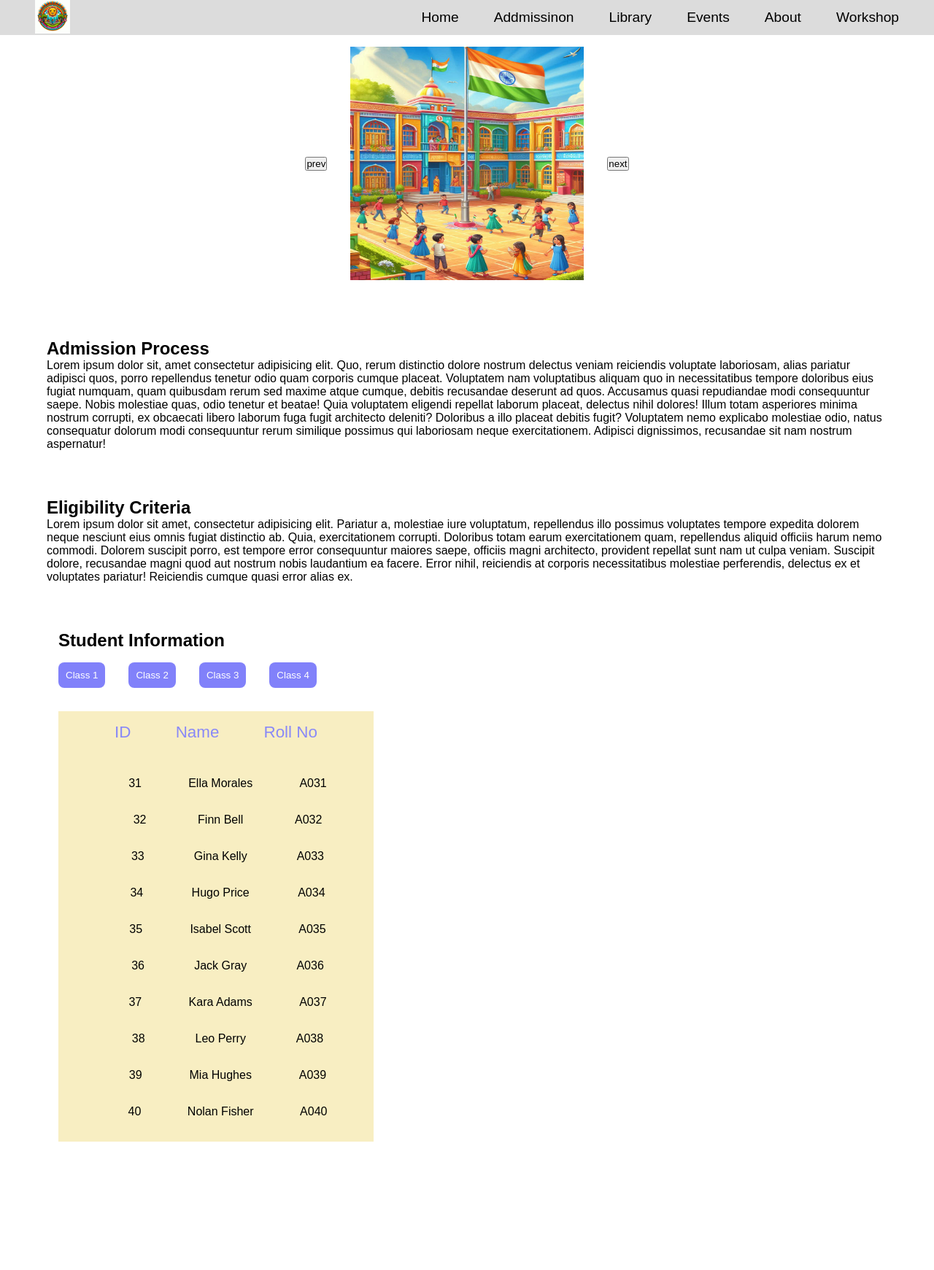
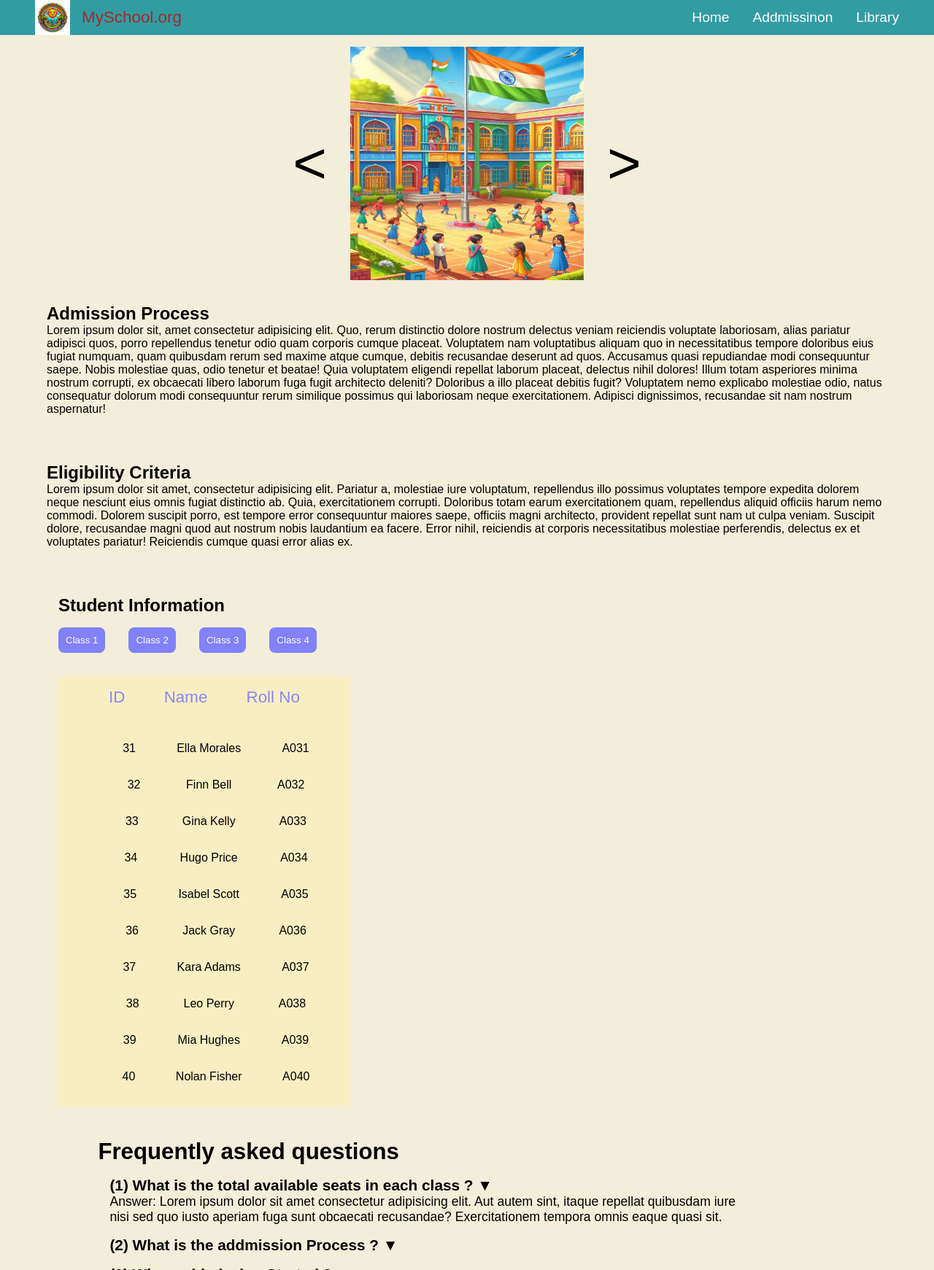
Before and after one commit to Aminul-123/school-management-system, a plain HTML site: page index.html in a window 1280 px wide. Shown: the top 1741 px of the page at 73% size. Before the commit the page ends 1565 px from the top, so only its background shows below. Drawn offline with Linux system fonts and the light colour scheme.

Commit message:
second commit

```diff
--- a/index.html
+++ b/index.html
@@ -9,7 +9,7 @@
 </head>
 <body>
 <div class="container ">
-
+<!-- remove hide class -->
     <div class="login-form hide">
         <form>
             <!-- <div>
@@ -32,22 +32,22 @@
 
 
 
-<main class="main-cont">
+<!-- class should be hide  -->
+<main class="main-cont ">
         <div class="header">
             <div class="logo">
                 <img src="img/_06290ea2-cd9d-4d2d-a7db-47e52f14059e.jpg" alt="logo" >
+                <span style="font-size: 1.4rem; color: brown;">MySchool.org</span>
             </div>
             <div class="elems">
                 <span>Home</span>
                 <span>Addmissinon</span>
                 <span>Library</span>
-                <span>Events</span>
-                <span>About</span>
-                <span>Workshop</span>
             </div>
         </div>
+
         <section class="img-slide-cont" >
-            <button class="prev"> prev </button>
+            <span class="left-right-arrow prev"> &lt; </span>
             <div class="img-slide">
 
             </div>
@@ -58,20 +58,20 @@
             <img src="img/_d928eee7-399a-4c22-916a-8b3b4e09c24c.jpg" alt="">
             <img src="img/_e6e00022-cb22-40a4-b350-a136ef5cf88d.jpg" alt="">
             <img src="img/_eac93dbc-45ab-4707-a93a-eea5f77d076f.jpg" alt=""> -->
-            <button class="next">next</button>
+            <span class="next left-right-arrow">&gt;</span>
         </section>
         <section class="addmission-cont">
 
             <div class="addmission" >
                 <h2>Admission Process</h2>
-                <p>Lorem ipsum dolor sit, amet consectetur adipisicing elit. Quo, rerum distinctio dolore nostrum delectus veniam reiciendis voluptate laboriosam, alias pariatur adipisci quos, porro repellendus tenetur odio quam corporis cumque placeat.
+                <p >Lorem ipsum dolor sit, amet consectetur adipisicing elit. Quo, rerum distinctio dolore nostrum delectus veniam reiciendis voluptate laboriosam, alias pariatur adipisci quos, porro repellendus tenetur odio quam corporis cumque placeat.
                     Voluptatem nam voluptatibus aliquam quo in necessitatibus tempore doloribus eius fugiat numquam, quam quibusdam rerum sed maxime atque cumque, debitis recusandae deserunt ad quos. Accusamus quasi repudiandae modi consequuntur saepe.
                     Nobis molestiae quas, odio tenetur et beatae! Quia voluptatem eligendi repellat laborum placeat, delectus nihil dolores! Illum totam asperiores minima nostrum corrupti, ex obcaecati libero laborum fuga fugit architecto deleniti?
                     Doloribus a illo placeat debitis fugit? Voluptatem nemo explicabo molestiae odio, natus consequatur dolorum modi consequuntur rerum similique possimus qui laboriosam neque exercitationem. Adipisci dignissimos, recusandae sit nam nostrum aspernatur!</p>
                 </div>
                 <div class="addmission" >
                     <h2>Eligibility Criteria</h2>
-                    <p>Lorem ipsum dolor sit amet, consectetur adipisicing elit. Pariatur a, molestiae iure voluptatum, repellendus illo possimus voluptates tempore expedita dolorem neque nesciunt eius omnis fugiat distinctio ab. Quia, exercitationem corrupti.
+                    <p >Lorem ipsum dolor sit amet, consectetur adipisicing elit. Pariatur a, molestiae iure voluptatum, repellendus illo possimus voluptates tempore expedita dolorem neque nesciunt eius omnis fugiat distinctio ab. Quia, exercitationem corrupti.
                         Doloribus totam earum exercitationem quam, repellendus aliquid officiis harum nemo commodi. Dolorem suscipit porro, est tempore error consequuntur maiores saepe, officiis magni architecto, provident repellat sunt nam ut culpa veniam.
                         Suscipit dolore, recusandae magni quod aut nostrum nobis laudantium ea facere. Error nihil, reiciendis at corporis necessitatibus molestiae perferendis, delectus ex et voluptates pariatur! Reiciendis cumque quasi error alias ex.</p>
                     </div>
@@ -104,9 +104,15 @@
 
                     </div>
                 </section>
-        <!-- <div>
-            <a href="home.html">Home</a>
-        </div> -->
+                <section class="accordions-cont">
+                    <h2 >Frequently asked questions</h2>
+                    <div class="accordions"></div>
+                    <!-- <div class="single-qna">
+                        <p class="q"></p>
+                        <p class="ans"></p>
+                    </div> -->
+                </section>
+
 </main>
 
 <script type="module" src="./script.js"></script>
--- a/script.js
+++ b/script.js
@@ -1,5 +1,5 @@
 
-import { class1, class2 , class3, class4 } from "./students.js"
+import { class1, class2 , class3, class4, questionArrAccordion } from "./students.js"
 //element selectors
 const form = document.querySelector('form')
 
@@ -38,6 +38,8 @@ const _class1 = document.querySelector('.class-1')
 const _class2 = document.querySelector('.class-2')
 const _class3 = document.querySelector('.class-3')
 const _class4 = document.querySelector('.class-4')
+//accordions
+const accordions = document.querySelector('.accordions');
 
 const loginState = {
     name : '',
@@ -66,13 +68,14 @@ loginBtn.addEventListener('click', (e) => {
     if (loginState.name === 'Alex' || loginState.id === '222' || loginState.password=== '222' ) {
         alert('Login Successful')
         loginForm.classList.add('hide')
+        document.querySelector('.main-cont').classList.toggle('hide');
     } else {
         alert('Login Failed !');
     }
 })
-// setTimeout(function () {
-//     alert('By Default our application uses a fake authentication, so use name : alex , id: 123 and password : 222')
-// }, 5000)
+setTimeout(function () {
+    alert('By Default our application uses a fake authentication, so use name : alex , id: 123 and password : 222')
+}, 2000)
 
 //img slider
 const prev = document.querySelector('.prev')
@@ -107,7 +110,6 @@ const slideImgFunc = function () {
         elem.style.transform = `translateX(-${counter * 25}rem)`
     })
 }
-// let displayImg = imgArr[0] ;
 next.addEventListener('click', () => {
     slideImgFunc()
     if(counter < 5) {
@@ -152,7 +154,6 @@ const setZ_IndexToZero = function (first, sec, third, firstBtn, secBtn, thirdBtn
     secBtn.style.backgroundColor = 'rgb(129, 129, 250)'
     thirdBtn.style.backgroundColor = 'rgb(129, 129, 250)'
 }
-
 const btnClicked = function (b1, c1, c2, c3, c4, b2, b3, b4) {
     // b1 -> btn to apply
     //c1 -> class to  apply with respect to its btn
@@ -162,7 +163,6 @@ const btnClicked = function (b1, c1, c2, c3, c4, b2, b3, b4) {
         b1.style.backgroundColor = 'orange'
         //all other btns and classes to pass in the func below
         setZ_IndexToZero(c2, c3, c4, b2, b3, b4)
-
     })
 }
 
@@ -175,3 +175,32 @@ btnClicked(btn2, _class2, _class1, _class3, _class4, btn1, btn3, btn4 )
 btnClicked(btn3, _class3, _class1, _class2, _class4, btn1, btn2, btn4 )
 //for btn 4
 btnClicked(btn4, _class4,  _class1, _class2, _class3,  btn1, btn3, btn2)
+
+
+
+//accordions q and ans
+questionArrAccordion.forEach((question, idx) => {
+    const questionHtml = `<div class="single-qna">
+                        <p class="q"> <span> (${idx + 1}) </span> ${question.q} <span class='show-down'>   &#x25BC;  </span>
+                         <span class='show-up hide'>
+                           &#x25B2;
+                        </span> </p>
+                        <p class="ans hide">Answer:  ${question.ans}</p>
+                    </div>`
+    accordions.insertAdjacentHTML('beforebegin', questionHtml)
+})
+
+const allAns = document.querySelectorAll('.ans');
+allAns[0].classList.remove('hide')
+
+
+function makeHidden (class_name, i) {
+        document.querySelectorAll(class_name)[i].classList.toggle('hide');
+}
+document.querySelectorAll('.q').forEach((elem, idx) => {
+    elem.addEventListener('click', () => {
+        makeHidden('.ans', idx)
+        makeHidden('.show-down', idx)
+        makeHidden('.show-up', idx)
+    })
+})
--- a/students.js
+++ b/students.js
@@ -50,14 +50,21 @@ export const class4 = [
     { id: 39, name: "Mia Hughes", roll_no: "A039" },
     { id: 40, name: "Nolan Fisher", roll_no: "A040" },
 ]
-//   { id: 41, name: "Olivia Graham", roll_no: "A041" },
-//   { id: 42, name: "Pete Nelson", roll_no: "A042" },
-//   { id: 43, name: "Quinn Torres", roll_no: "A043" },
-//   { id: 44, name: "Ruby Flores", roll_no: "A044" },
-//   { id: 45, name: "Sean Price", roll_no: "A045" },
-//   { id: 46, name: "Tara Reed", roll_no: "A046" },
-//   { id: 47, name: "Uma Barnes", roll_no: "A047" },
-//   { id: 48, name: "Vince Watson", roll_no: "A048" },
-//   { id: 49, name: "Wendy Ross", roll_no: "A049" },
-//   { id: 50, name: "Xavier Foster", roll_no: "A050" }
-// ];
+ export const questionArrAccordion = [
+    {
+        q: 'What is the total available seats in each class ?',
+        ans : 'Lorem ipsum dolor sit amet consectetur adipisicing elit. Aut autem sint, itaque repellat quibusdam iure nisi sed quo iusto aperiam fuga sunt obcaecati recusandae? Exercitationem tempora omnis eaque quasi sit.'
+    },
+    {
+        q: 'What is the addmission Process ?',
+        ans : 'Lorem ipsum dolor sit amet consectetur adipisicing elit. Aut autem sint, itaque repellat quibusdam iure nisi sed quo iusto aperiam fuga sunt obcaecati recusandae? Exercitationem tempora omnis eaque quasi sit.'
+    },
+    {
+        q: 'When addmission Started ?',
+        ans : 'Lorem ipsum dolor sit amet consectetur adipisicing elit. Aut autem sint, itaque repellat quibusdam iure nisi sed quo iusto aperiam fuga sunt obcaecati recusandae? Exercitationem tempora omnis eaque quasi sit.'
+    },
+    {
+        q: 'How many staff do we have ?',
+        ans : 'Lorem ipsum dolor sit amet consectetur adipisicing elit. Aut autem sint, itaque repellat quibusdam iure nisi sed quo iusto aperiam fuga sunt obcaecati recusandae? Exercitationem tempora omnis eaque quasi sit.'
+    },
+]
--- a/style.css
+++ b/style.css
@@ -2,8 +2,12 @@
     padding: 0;
     margin: 0;
     font-family: sans-serif;
+    box-sizing: border-box;
 }
+body {
+    background-color: rgb(243, 238, 218);
 
+}
 .login-form {
     height: 100vh;
     width: 100vw;
@@ -12,8 +16,8 @@
     align-items: center;
 }
 .main-cont {
-    height: 100vh;
-    width: 100vw;
+    height: 100%;
+    width: 100%;
 }
 form {
    height: 15rem;
@@ -48,23 +52,33 @@ form input {
 .header {
     height: 3rem;
     width: 100%;
-    background-color: gainsboro;
+    background-color: rgb(50, 156, 163);
     display: flex;
     align-items: center;
     justify-content: space-between;
-
+    position: fixed;
+    top: 0;
+    z-index: 200;
+    color: white;
 }
 .logo {
     transform: translateX(3rem);
+    display: flex;
+    align-items: center;
+    gap: 1rem;
 }
 .logo img {
     height: 3rem;
     width: 3rem;
 }
+.left-right-arrow {
+    font-size: 5rem;
+    cursor: pointer;
+}
 .elems {
     transform: translateX(-3rem);
     display: flex;
-    gap: 3rem;
+    gap: 2rem;
     font-size: 1.2rem;
 }
 .elems > * {
@@ -81,6 +95,7 @@ form input {
    align-items: center;
    margin: 1rem;
    gap: 2rem;
+   transform: translateY(3rem);
 }
 
 .img-slide {
@@ -148,3 +163,55 @@ form input {
 .class-1 {
     position: absolute;
 }
+.accordions-cont {
+    position: relative;
+    top: 36rem;
+    width: 70%;
+    transform: translateX(15%);
+    font-size: 1.3rem;
+}
+.q {
+    cursor: pointer;
+    font-weight: 600;
+}
+.ans {
+    font-size: 1.1rem;
+}
+.single-qna {
+    margin: 1rem;
+}
+
+@media only screen and (max-width: 600px) {
+    body {
+        background-color: rgb(250, 236, 186);
+    }
+    .elems {
+        display: none;
+    }
+    p {
+        font-size: 17px;
+    }
+    .list-heading {
+        width: 18rem;
+        padding: 10px;
+    }
+    .student-data {
+        width: 18rem;
+        padding: 10px;
+
+    }
+    .class-1, .class-2, .class-3 , .class-4 {
+        width: 18rem;
+        padding: 10px;
+    }
+    .ans {
+        font-size: medium;
+    }
+    .addmission {
+        margin: 2rem;
+        margin-top: 3rem;
+    }
+    .all-btns {
+        gap: 1rem;
+    }
+}
```
Also changed, not shown: home.html (deleted).
